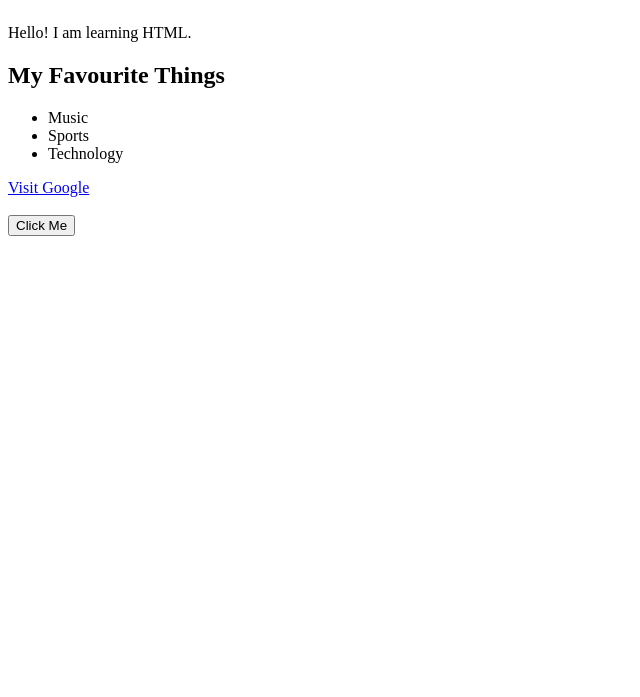
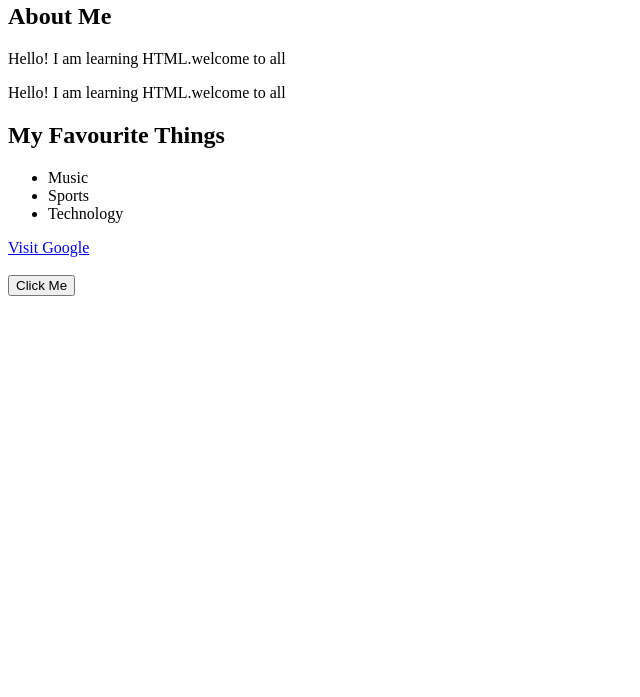
Before and after one commit to mythili2903/devops-practice1, a plain HTML site: page index.html in a window 1280 px wide. Shown: the part 103-800 px from the top of the page, without its empty margins (0-640 px from the left). Drawn offline with Linux system fonts and the light colour scheme.

Commit message:
Add about section

```diff
--- a/index.html
+++ b/index.html
@@ -1,6 +1,6 @@
 
 <!DOCTYPE html>
-<html>
+S<html>
 <head>
     <title>My First Webpage</title>
 </head>
@@ -9,7 +9,8 @@
     <h1>Welcome to My Website!</h1>
 
     <h2>About Me</h2>
-    <p>Hello! I am learning HTML.</p>
+    <p>Hello! I am learning HTML.welcome to all</p>
+    <p>Hello! I am learning HTML.welcome to all</p>
 
     <h2>My Favourite Things</h2>
     <ul>
```
